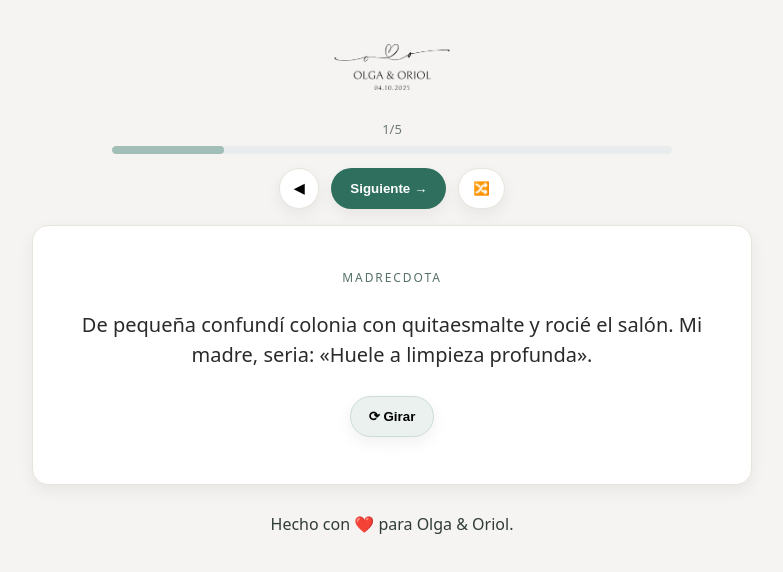
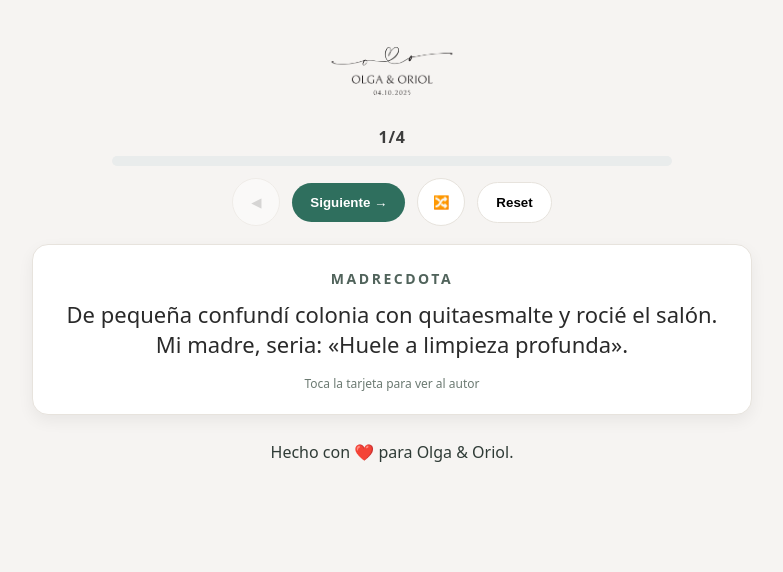
Before and after one commit to KevinPujol/Despedida-Uriga-Madrecdotas, a plain HTML site: page index.html in a window 1280 px wide. Shown: the whole page, without its empty margins (248-1031 px from the left). Drawn offline with Linux system fonts and the light colour scheme.

Commit message:
Add files via upload

```diff
--- a/index.html
+++ b/index.html
@@ -2,7 +2,7 @@
 <html lang="es">
 <head>
 <meta charset="utf-8" />
-<meta name="viewport" content="width=device-width,initial-scale=1" />
+<meta name="viewport" content="width=device-width, initial-scale=1" />
 <title>Madrecdotas — Olga & Oriol</title>
 <style>
   :root{
@@ -17,38 +17,42 @@
   }
   *{box-sizing:border-box}
   html,body{margin:0;background:var(--bg);color:#2a2a2a;font-family:system-ui,-apple-system,Segoe UI,Roboto,Inter,Arial,sans-serif}
-  .wrap{max-width:880px;margin:0 auto;padding:20px 16px 28px}
+  .wrap{max-width:980px;margin:0 auto;padding:20px 16px 28px}
 
   /* Header */
-  header{display:flex;flex-direction:column;align-items:center;gap:12px;margin-top:4px;margin-bottom:8px}
-  .logo{height:88px; width:auto; display:block}
+  header{display:flex;flex-direction:column;align-items:center;gap:14px;margin-top:6px;margin-bottom:8px}
+  .logo{height:92px; width:auto; display:block}
 
   /* Progress */
-  .progress{width:100%;max-width:560px;margin:0 auto 10px}
-  .progress .label{display:flex;justify-content:center; gap:14px; font-size:13px; color:var(--muted); margin:8px 4px}
-  .bar{height:8px;background:#e9ecec;border-radius:999px;overflow:hidden}
+  .hud{display:flex; flex-direction:column; align-items:center; gap:8px; margin: 2px 0 8px}
+  .count{font-weight:800; letter-spacing:.04em; opacity:.9}
+  .bar{height:10px;background:#e9ecec;border-radius:999px;overflow:hidden;width:100%;max-width:560px}
   .bar > span{display:block;height:100%;width:0;background: color-mix(in srgb, var(--primary) 45%, white); border-radius:999px; transition:width .35s ease}
 
   /* Controls */
-  .controls{display:flex;gap:12px;justify-content:center;margin:14px 0 16px; flex-wrap:wrap}
-  .btn{border:none;border-radius:999px;padding:12px 18px;font-weight:800;cursor:pointer;box-shadow:var(--shadow); background:#fff; border:1px solid var(--border);}
-  .btn.primary{background:var(--primary); color:#fff; border-color:transparent}
-  .btn.icon{padding:12px 14px}
-  .btn:disabled{opacity:.6;cursor:not-allowed}
+  .controls{display:flex; gap:12px; justify-content:center; align-items:center; margin: 12px 0 18px; flex-wrap:wrap}
+  .btn{border:none;border-radius:999px;padding:12px 18px;font-weight:800;cursor:pointer}
+  .btn.primary{background:var(--primary);color:#fff}
+  .btn.ghost{background:#fff;border:1px solid var(--border);}
+  .round{width:48px; height:48px; border-radius:999px; display:inline-flex; align-items:center; justify-content:center; border:1px solid var(--border); background:#fff}
+  .round:disabled,.btn:disabled{opacity:.5; cursor:not-allowed}
 
   /* Card */
-  .card{position:relative;perspective:1200px;margin:0 auto;max-width:720px;min-height:260px}
-  .face{background:var(--card);border:1px solid var(--border);border-radius:var(--radius);box-shadow:var(--shadow);padding:22px 22px 26px;position:absolute;inset:0;backface-visibility:hidden;transform-style:preserve-3d;display:flex;flex-direction:column;align-items:center;justify-content:center;gap:12px}
-  .back{transform:rotateY(180deg)}
-  .card.is-flipped .front{transform:rotateY(180deg)}
-  .card.is-flipped .back{transform:rotateY(360deg)}
-  .kicker{font-size:12px;letter-spacing:.16em;text-transform:uppercase;color:#567267; text-align:center; margin-bottom:6px}
-  .story{font-size:20px;line-height:1.5;text-align:center; margin-top:6px}
-  .author{font-size:28px;font-weight:900;color:#23483a;text-align:center}
-  .hint{margin-top:14px}
-  .hint .btn{background: color-mix(in srgb, var(--primary) 10%, white); border-color: color-mix(in srgb, var(--primary) 25%, white);}
+  .stage{display:flex; justify-content:center; margin-top:6px}
+  .card{background:var(--card); border:1px solid var(--border); border-radius:var(--radius);
+        box-shadow:var(--shadow); width: min(720px, 94vw); padding:20px 20px 22px; cursor:pointer;}
+  .card h3{margin:4px 0 12px; text-align:center; font-size:14px; letter-spacing:.18em; color:#50635b;}
+  .text{font-size:22px; line-height:1.35; text-align:center; margin: 8px 4px 16px;}
+  .author{font-size:28px; text-align:center; font-weight:900; color:#2e4b3d; margin: 20px 0 6px}
+  .hint{font-size:12px; text-align:center; color:var(--muted); margin-top:6px}
 
-  footer{margin-top:28px;text-align:center;color:#2f3b36}
+  footer{margin-top:26px;text-align:center;color:#2f3b36}
+  @media(max-width:560px){
+    .btn{padding:11px 16px}
+    .text{font-size:21px}
+    .author{font-size:26px}
+    .card{padding:18px 18px 20px}
+  }
 </style>
 </head>
 <body>
@@ -57,96 +61,95 @@
       <img src="logo.png" alt="Olga & Oriol — 04.10.2025" class="logo" />
     </header>
 
-    <div class="progress">
-      <div class="label"><span id="progressCount">0/0</span></div>
-      <div class="bar"><span id="progressBar"></span></div>
+    <div class="hud">
+      <div class="count"><span id="idx">1</span>/<span id="total">0</span></div>
+      <div class="bar"><span id="progress"></span></div>
     </div>
 
     <div class="controls">
-      <button id="prev" class="btn icon" aria-label="Anterior">◀</button>
-      <button id="next" class="btn primary">Siguiente →</button>
-      <button id="shuffle" class="btn icon" aria-label="Mezclar">🔀</button>
+      <button class="round" id="prev" title="Anterior">◀</button>
+      <button class="btn primary" id="next">Siguiente →</button>
+      <button class="round" id="shuffle" title="Mezclar">🔀</button>
+      <button class="btn ghost" id="reset">Reset</button>
     </div>
 
-    <div class="card" id="card">
-      <section class="face front" id="front">
-        <div class="kicker">Madrecdota</div>
-        <div class="story" id="frontText">Toca “Mezclar” para empezar.</div>
-        <div class="hint"><button class="btn" id="flipBtn1">⟳ Girar</button></div>
-      </section>
-      <section class="face back" id="back">
-        <div class="kicker">Autor/a</div>
-        <div class="author" id="author">—</div>
-        <div class="hint"><button class="btn" id="flipBtn2">⟳ Volver</button></div>
-      </section>
+    <div class="stage">
+      <article class="card" id="card">
+        <h3 id="label">MADRECDOTA</h3>
+        <div class="text" id="body"></div>
+        <div class="author" id="author" style="display:none"></div>
+        <div class="hint" id="hint">Toca la tarjeta para ver al autor</div>
+      </article>
     </div>
 
     <footer>Hecho con ❤️ para Olga &amp; Oriol.</footer>
   </div>
 
 <script>
-(function(){
-  // Ejemplos. Sustituye por la lista completa cuando quieras.
-  const ITEMS = [
-    {t:"De pequeña confundí colonia con quitaesmalte y rocié el salón. Mi madre, seria: «Huele a limpieza profunda».", a:"Javi"},
-    {t:"Haciendo limpieza, una cucaracha 'muerta' acabó en el recogedor. De repente echó a correr y mi madre gritó: «¡Se ha corrido por todo el recogedor!».", a:"Javi"},
-    {t:"Mi madre guardó el termómetro de mercurio junto a los bolígrafos. Adivina qué usé para 'subrayar'.", a:"Uri"},
-    {t:"Al pedirle una receta, dijo: «Echas un chorrito así» y volcó media botella. «¡Eso es un chorrazo!».", a:"Olga"},
-    {t:"Quiso programar el horno. Detuvo el reloj de pared y dijo: «Ya está, lo enciendo a las seis».", a:"Laia"}
-  ];
+// --- Datos (puedes ampliar libremente) ---
+const DATA = [
+  { t: "De pequeña confundí colonia con quitaesmalte y rocié el salón. Mi madre, seria: «Huele a limpieza profunda».", a: "Anónimo" },
+  { t: "Haciendo limpieza, una cucaracha 'muerta' acabó en el recogedor. De pronto echó a correr y mi madre gritó: «¡Se ha corrido por todo el recogedor!».", a: "Javi" },
+  { t: "En plena visita al médico, mi madre contestó al '¿alergias?' con: «A las tareas no hechas». Silencio. Risas después.", a: "Anónimo" },
+  { t: "Mi madre decía 'cierra la luz'. Un día la puerta se cerró sola. «Eso sí que es eficiencia», remató.", a: "Anónimo" }
+];
 
-  let order = [...Array(ITEMS.length).keys()];
-  let idx = 0;
+// --- Estado ---
+let order = DATA.map((_,i)=>i);
+let cur = 0;
+let isBack = false;
 
-  const els = {
-    bar: document.getElementById('progressBar'),
-    count: document.getElementById('progressCount'),
-    frontText: document.getElementById('frontText'),
-    author: document.getElementById('author'),
-    card: document.getElementById('card'),
-    prev: document.getElementById('prev'),
-    next: document.getElementById('next'),
-    shuffle: document.getElementById('shuffle'),
-    flip1: document.getElementById('flipBtn1'),
-    flip2: document.getElementById('flipBtn2')
-  };
+// --- Helpers UI ---
+const card = document.getElementById('card');
+const body = document.getElementById('body');
+const author = document.getElementById('author');
+const label = document.getElementById('label');
+const hint = document.getElementById('hint');
+const idxEl = document.getElementById('idx');
+const totalEl = document.getElementById('total');
+const progress = document.getElementById('progress');
+const btnPrev = document.getElementById('prev');
+const btnNext = document.getElementById('next');
+const btnShuffle = document.getElementById('shuffle');
+const btnReset = document.getElementById('reset');
 
-  function updateProgress(){
-    const shown = Math.min(idx+1, order.length);
-    els.count.textContent = `${shown}/${order.length}`;
-    els.bar.style.width = `${(shown/order.length)*100}%`;
+function render(){
+  const item = DATA[order[cur]];
+  totalEl.textContent = DATA.length;
+  idxEl.textContent = (cur+1);
+  progress.style.width = ((cur)/(DATA.length-1 || 1))*100 + '%';
+  btnPrev.disabled = cur===0;
+  btnNext.disabled = cur===DATA.length-1;
+  label.textContent = "MADRECDOTA";
+  if(!isBack){
+    body.textContent = item.t;
+    author.style.display = 'none';
+    hint.textContent = 'Toca la tarjeta para ver al autor';
+  }else{
+    body.textContent = '';
+    author.textContent = item.a;
+    author.style.display = 'block';
+    hint.textContent = 'Toca la tarjeta para volver';
   }
+}
 
-  function render(){
-    const item = ITEMS[order[idx]];
-    els.frontText.textContent = item.t;
-    els.author.textContent = item.a;
-    updateProgress();
+function shuffle(){
+  for(let i=order.length-1;i>0;i--){
+    const j = Math.floor(Math.random()*(i+1));
+    [order[i],order[j]] = [order[j],order[i]];
   }
+  cur = 0; isBack = false; render();
+}
 
-  function flip(){ els.card.classList.toggle('is-flipped'); }
+// --- Eventos ---
+card.addEventListener('click', ()=>{ isBack = !isBack; render(); });
+btnPrev.addEventListener('click', ()=>{ if(cur>0){ cur--; isBack=false; render(); }});
+btnNext.addEventListener('click', ()=>{ if(cur<DATA.length-1){ cur++; isBack=false; render(); }});
+btnShuffle.addEventListener('click', shuffle);
+btnReset.addEventListener('click', ()=>{ cur=0; isBack=false; order = DATA.map((_,i)=>i); render(); });
 
-  function shuffle(){
-    // Fisher-Yates
-    for(let i=order.length-1;i>0;i--){
-      const j = Math.floor(Math.random()*(i+1));
-      [order[i],order[j]]=[order[j],order[i]];
-    }
-    idx = 0;
-    els.card.classList.remove('is-flipped');
-    render();
-  }
-
-  els.prev.onclick = ()=>{ if(idx>0){ idx--; els.card.classList.remove('is-flipped'); render(); } };
-  els.next.onclick = ()=>{ if(idx<order.length-1){ idx++; els.card.classList.remove('is-flipped'); render(); } };
-  els.shuffle.onclick = shuffle;
-  els.flip1.onclick = flip;
-  els.flip2.onclick = flip;
-  els.card.addEventListener('click', flip);
-
-  // init
-  if(order.length){ render(); }
-})();
+// Inicializar
+render();
 </script>
 </body>
 </html>
```
